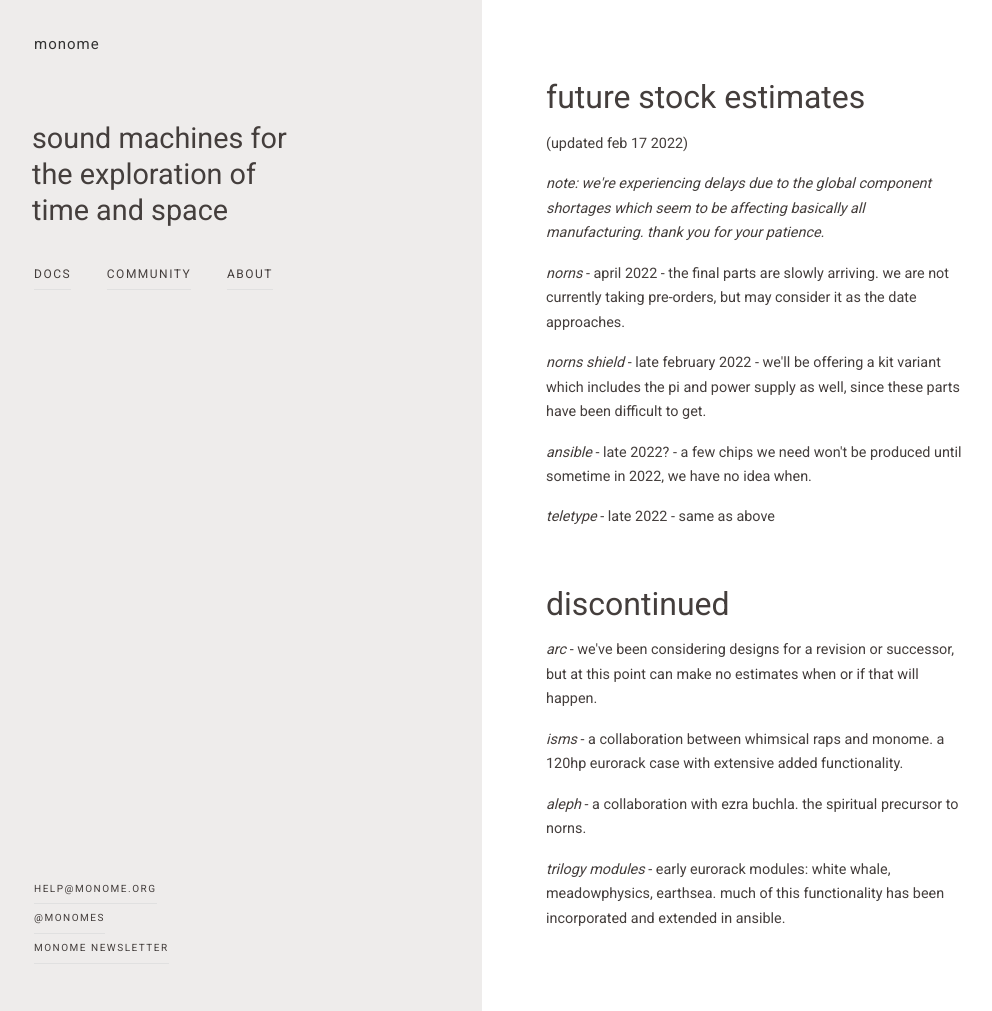
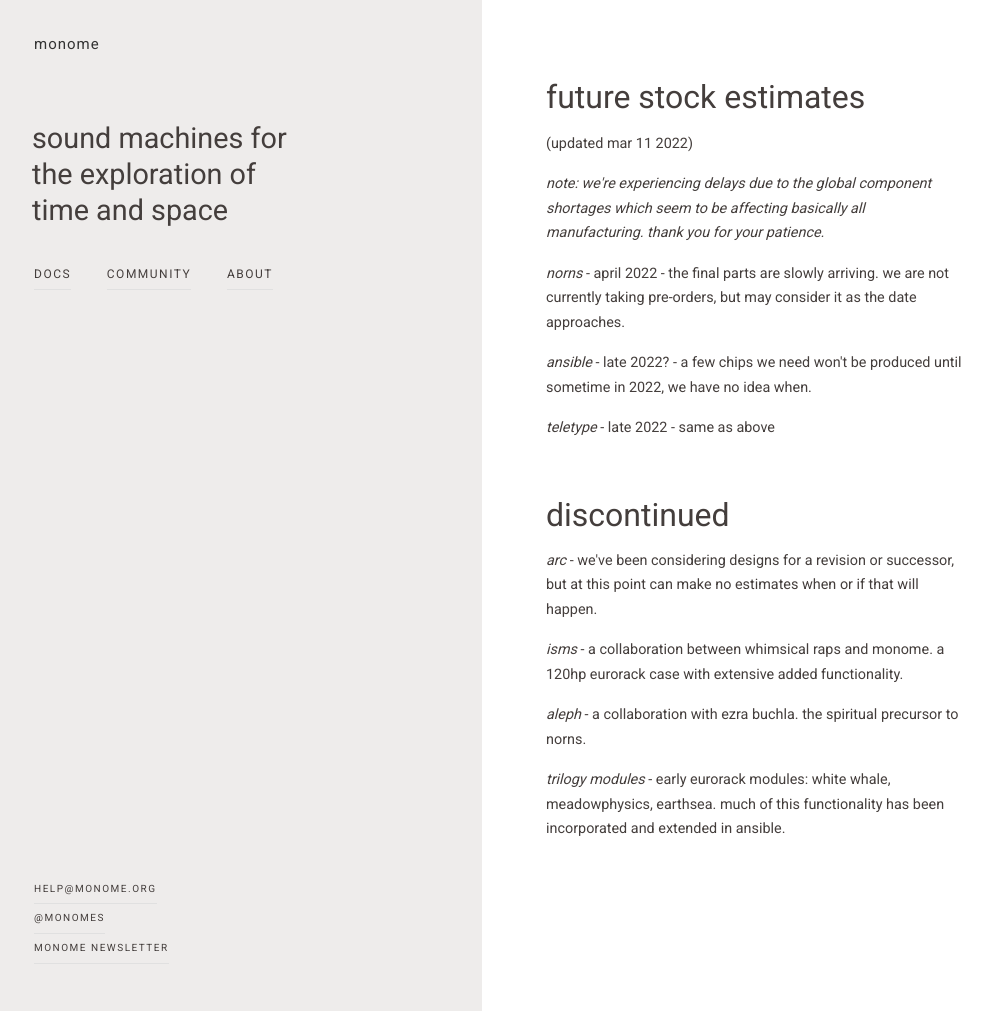
Before and after one commit to monome/monome.github.io, a Jekyll site: the page built from future.html, in a window 1280 px wide and 1011 px high. Shown: the whole window, without its empty margins (30-1022 px from the left). Built offline with Jekyll 4.4.1, drawn with Linux system fonts in a browser that asks for light colours.

Commit message:
date + remove shield

```diff
--- a/future.html
+++ b/future.html
@@ -4,10 +4,9 @@
 ---
 <div class="col-container">
   <h1>future stock estimates</h1>
-  <p>(updated feb 17 2022)</p>
+  <p>(updated mar 11 2022)</p>
   <p><i>note: we're experiencing delays due to the global component shortages which seem to be affecting basically all manufacturing. thank you for your patience.</i></p>
   <p><i>norns</i> - april 2022 - the final parts are slowly arriving. we are not currently taking pre-orders, but may consider it as the date approaches.</p>
-  <p><i>norns shield</i> - late february 2022 - we'll be offering a kit variant which includes the pi and power supply as well, since these parts have been difficult to get.</p>
   <p><i>ansible</i> - late 2022? - a few chips we need won't be produced until sometime in 2022, we have no idea when.</p>
   <p><i>teletype</i> - late 2022 - same as above</p>
   <br />
```
